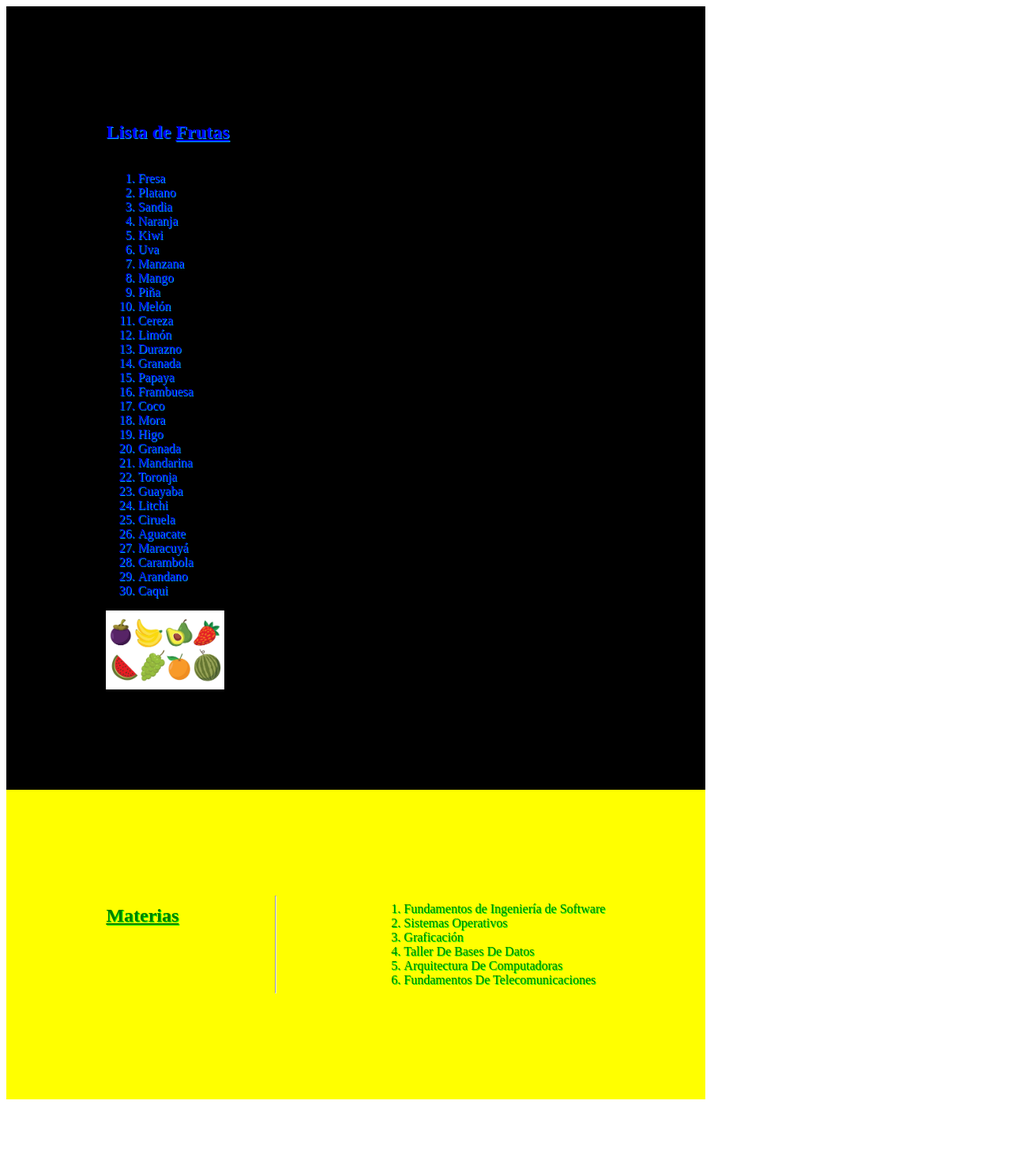
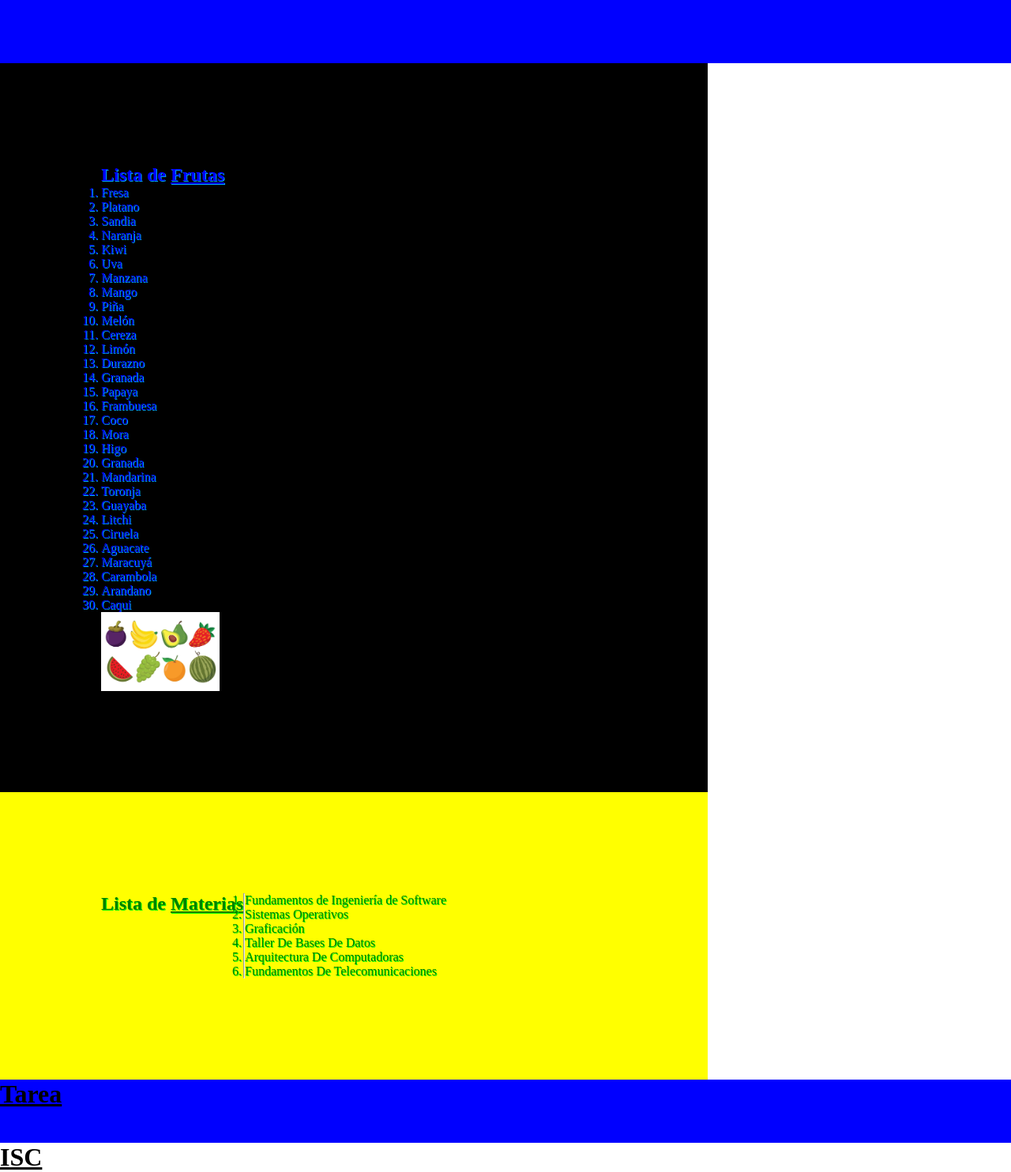
Before and after one commit to PacmanXDdeoz/PracticasS5V, a plain HTML site: page CarlosVazquez/indexListas.html in a window 1280 px wide. Shown: the whole page at 79% size. Before the commit the page ends 1400 px from the top, so only its background shows below. Drawn offline with Linux system fonts and the light colour scheme.

Commit message:
Practica para el examen

```diff
--- /dev/null
+++ b/CarlosVazquez/Practica/core.css
@@ -0,0 +1,22 @@
+*{
+margin:0;
+padding:0;
+}
+
+header{
+background-color:blue;
+height:10vh;
+}
+
+main{
+backgroun-color:yellow;
+height:80vh;
+display:flex;
+justify-content:space-around;
+align-items:center;
+}
+
+footer{
+background-color:green;
+height:10vh;
+}
--- a/CarlosVazquez/index.css
+++ b/CarlosVazquez/core.css
@@ -1,3 +1,22 @@
+*{
+margin:0;
+padding:0;
+}
+
+header{
+background-color:blue;
+height:10vh;
+}
+
+main{
+height:flex;
+}
+
+footer{
+background-color:blue;
+height:10vh;
+}
+
 .fruit {
   color: blue;
   background-color: black;
@@ -13,6 +32,7 @@
   font-weight: bold;
   color: rgba(white, rgb(59, 158, 216), rgb(111, 197, 212), alpha);
 }
+
 .materias {
   color: green;
   background-color: yellow;
@@ -26,5 +46,4 @@
 .imagen {
     height: 100px;
     width: 150px;
-
 }
--- a/CarlosVazquez/indexListas.html
+++ b/CarlosVazquez/indexListas.html
@@ -4,9 +4,12 @@
     <meta charset="UTF-8">
     <meta name="viewport" content="width=device-width, initial-scale=1.0">
     <title>Practica Listas</title>
-    <link rel="stylesheet" href="index.css">
+    <link rel="stylesheet" href="core.css">
 </head>
 <body>
+<header>
+</header>
+<main>
     <section>
         <div class="fruit">
             <h2>Lista de <span class="title">Frutas</span></h2> <!--span sirve para separar diseños con css entre el Texto-->
@@ -44,8 +47,10 @@
             </ol>
             <img src="fruits.jpg" alt="fruits" class="imagen">
         </div>
+	</section>
+	<section>
         <div class="materias">
-            <h2 class="title">Materias</h2>
+            <h2>Lista de <span class="title">Materias</span></h2>
             <hr> <!-- Separar con linea -->
             <ol>
                 <li>Fundamentos de Ingeniería de Software</li>
@@ -56,6 +61,11 @@
                 <li>Fundamentos De Telecomunicaciones</li>
             </ol>
         </div>
-    </section>
+	</section>
+</main>
+<footer>
+<h1 class="title">Tarea</h1>
+</footer>
+<h1 class="title">ISC</h1>
 </body>
 </html>
```
Also changed, not shown: CarlosVazquez/Practica/index.html (added, +45 -0 lines).
